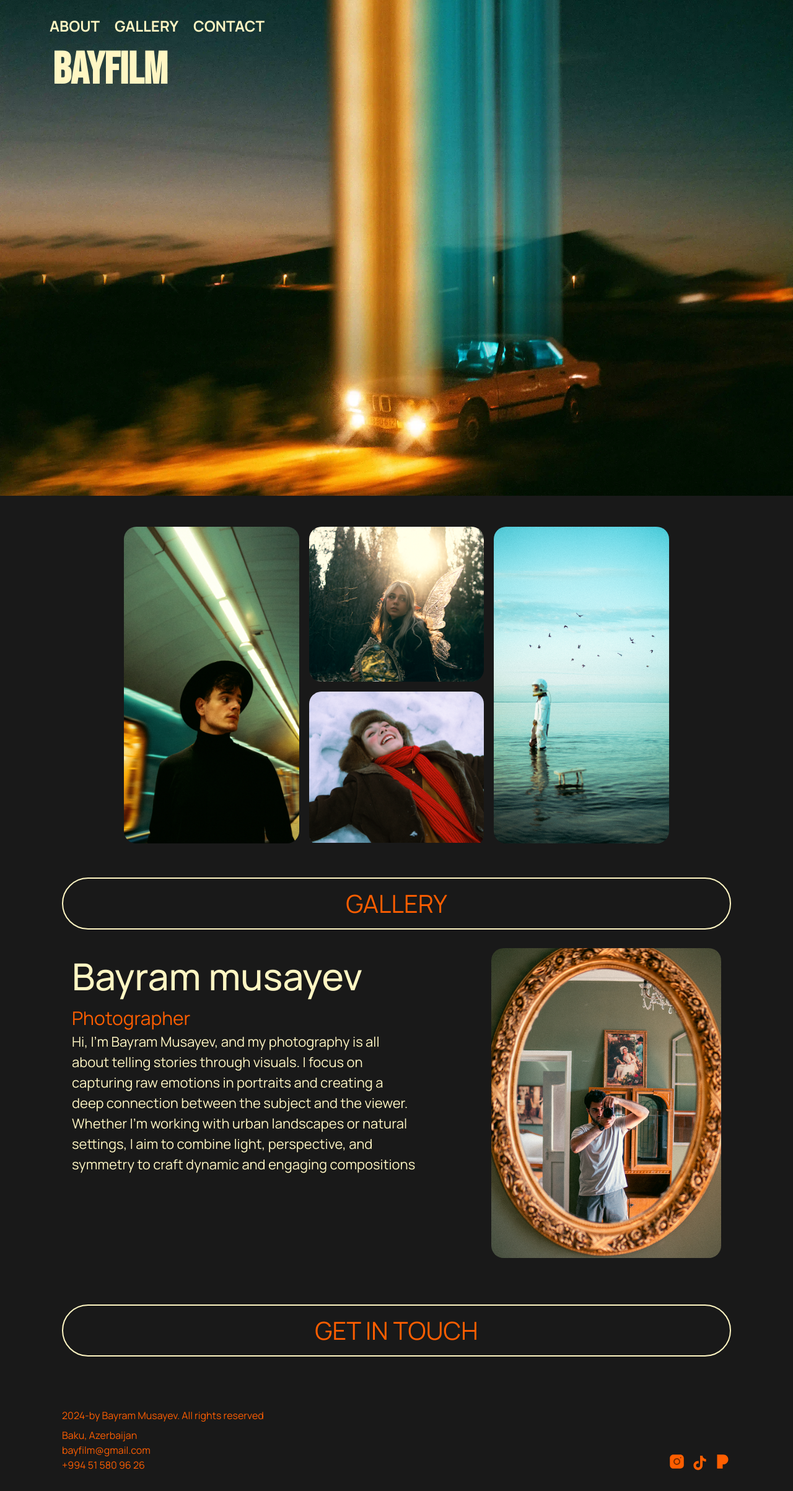
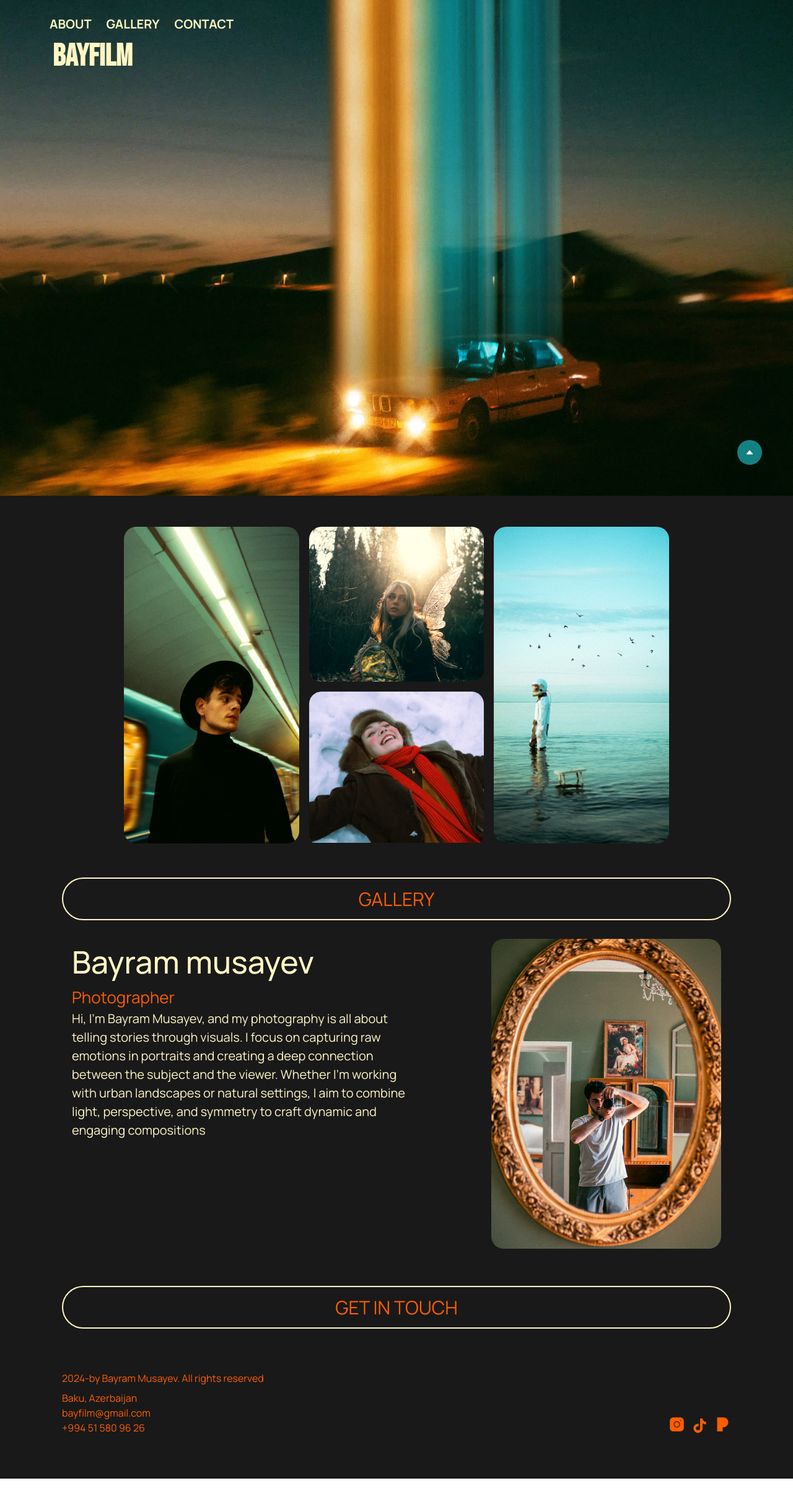
Before and after one commit to neegarw/bayfilm, a React (Vite) app: page / in a window 1280 px wide. Shown: the whole page at 62% size. Built offline with nearby package versions, Linux system fonts and the light colour scheme.

Commit message:
Refactor components to improve layout and styling; add ScrollUp component for smooth scrolling

```diff
--- a/src/App.jsx
+++ b/src/App.jsx
@@ -21,7 +21,6 @@ function App() {
     }
   }, [pathname]);
 
-
   return (
     <div>
       <Routes>
--- a/src/components/footer/Footer.jsx
+++ b/src/components/footer/Footer.jsx
@@ -2,7 +2,7 @@
 function Footer() {
     return (
         <>
-            <footer className="px-4 md:px-[100px] text-[#FF5E00] bg-[#191919] py-[30px]">
+            <footer className="px-4 md:px-[100px] text-[#FF5E00] bg-[#191919] pt-[30px] pb-[70px]">
                 <h4 className="py-2">2024-by Bayram Musayev. All rights reserved</h4>
                 <div className="flex items-end justify-between text-[]">
                     <div>
@@ -33,7 +33,6 @@ function Footer() {
                         </a>
                     </div>
                 </div>
-
             </footer>
         </>
     )
--- a/src/components/galery/Gallery.jsx
+++ b/src/components/galery/Gallery.jsx
@@ -2,25 +2,27 @@ import { Link } from "react-router-dom";
 import g1 from "../../assets/imgs/g1.png";
 import g2 from "../../assets/imgs/g2.png";
 import g3 from "../../assets/imgs/g3.png";
+import ScrollUp from "../scrollUp/ScrollUp";
 
 
 function Gallery() {
     return (
         <>
             <div className="">
-                <Link to="/category" style={{ backgroundImage: `url(${g1})` }} className="md:h-[600px] h-[50vh] w-full bg-cover bg-center flex items-center justify-center text-[#FFF7C9] text-[50px] md:text-[100px]">
+                <Link to="/category" style={{ backgroundImage: `url(${g1})` }} className="md:h-[600px] h-[50vh] w-full bg-cover bg-center flex items-center justify-center text-[#FFF7C9] text-[40px] md:text-[80px]">
                     <h3>NATURE</h3>
                 </Link>
-                <Link to="/category" style={{ backgroundImage: `url(${g2})` }} className="md:h-[600px] h-[50vh] w-full bg-cover bg-center flex items-center justify-center text-[#FFF7C9] text-[50px] md:text-[100px]">
+                <Link to="/category" style={{ backgroundImage: `url(${g2})` }} className="md:h-[600px] h-[50vh] w-full bg-cover bg-center flex items-center justify-center text-[#FFF7C9] text-[40px] md:text-[80px]">
                     <h3>PORTRAIT</h3>
                 </Link>
-                <Link to="/category" style={{ backgroundImage: `url(${g3})` }} className="md:h-[600px] h-[50vh] w-full bg-cover bg-center flex items-center justify-center text-[#FFF7C9] text-[50px] md:text-[100px]">
+                <Link to="/category" style={{ backgroundImage: `url(${g3})` }} className="md:h-[600px] h-[50vh] w-full bg-cover bg-center flex items-center justify-center text-[#FFF7C9] text-[40px] md:text-[80px]">
                     <h3>VIDEO</h3>
                 </Link>
-                <Link to="/category" style={{ backgroundImage: `url(${g1})` }} className="md:h-[600px] h-[50vh] w-full bg-cover bg-center flex items-center justify-center text-[#FFF7C9] text-[50px] md:text-[100px]">
+                <Link to="/category" style={{ backgroundImage: `url(${g1})` }} className="md:h-[600px] h-[50vh] w-full bg-cover bg-center flex items-center justify-center text-[#FFF7C9] text-[40px] md:text-[80px]">
                     <h3>COMMERCİAL</h3>
                 </Link>
             </div>
+            <ScrollUp />
         </>
     )
 }
--- a/src/components/header/Header.jsx
+++ b/src/components/header/Header.jsx
@@ -11,7 +11,7 @@ function Header() {
         <header style={{ backgroundImage: `url(${bg})` }} className="h-screen w-full bg-cover bg-center"
         >
             <nav className="text-[#fff6c3] flex flex-row  md:flex-col items-center md:items-start justify-between md:justify-start px-6 py-6 md:pl-[80px]">
-                <ul className="hidden md:flex gap-[24px] text-[24px] font-[700] capitalize">
+                <ul className="hidden md:flex gap-[24px] text-[20px] font-[700] capitalize">
                     <li
                         className="cursor-pointer"
                         onClick={() => {
@@ -26,7 +26,7 @@ function Header() {
                     <Link to="/gallery" className="cursor-pointer">GALLERY</Link>
                     <Link to='/contact' className="cursor-pointer">CONTACT</Link>
                 </ul>
-                <Link to="/" className="text-[32px] md:text-[72px] font-bold pl-[5px]"><h1>BAYFILM</h1></Link>
+                <Link to="/" className="text-[32px] sm:text-[38px] md:text-[50px] font-bold pl-[5px]"><h1>BAYFILM</h1></Link>
 
                 <div className="md:hidden">
                     <button onClick={() => setSidebarOpen(true)}>
@@ -36,7 +36,7 @@ function Header() {
             </nav>
 
             <div
-                className={`fixed top-0 right-0 h-full w-full bg-[#191919] text-[#fff6c3] transform ${sidebarOpen ? "translate-x-0" : "translate-x-full"
+                className={`fixed top-0 right-0 h-full w-[80%] bg-[#191919] text-[#fff6c3] transform ${sidebarOpen ? "translate-x-0" : "translate-x-full"
                     } transition-transform duration-300 ease-in-out z-50`}
             >
                 <div className="flex justify-end p-6">
--- a/src/components/main/GridGalery.jsx
+++ b/src/components/main/GridGalery.jsx
@@ -7,22 +7,18 @@ function GridGalery() {
     return (
         <div className="py-[50px]">
             <div className="grid grid-cols-1 md:grid-cols-2 lg:grid-cols-3 md:grid-rows-2 grid-rows-4 gap-4 md:px-[50px] lg:px-[100px]">
-                {/* g1 tam sütunu tutur */}
                 <div className="w-full md:h-[99%] h-[250px] md:row-span-2 rounded-[20px] overflow-hidden">
                     <img src={g1} alt="Gallery 1" className="w-full h-full object-cover" />
                 </div>
 
-                {/* g2 */}
                 <div className="w-full h-[250px] rounded-[20px] overflow-hidden">
                     <img src={g2} alt="Gallery 2" className="w-full h-full object-cover" />
                 </div>
 
-                {/* g4 */}
                 <div className="w-full md:h-[99%] h-[250px] md:row-span-2 rounded-[20px] overflow-hidden">
                     <img src={g4} alt="Gallery 4" className="w-full h-full object-cover" />
                 </div>
 
-                {/* g3 */}
                 <div className="w-full h-[250px] md:row-span-1 rounded-[20px] overflow-hidden">
                     <img src={g3} alt="Gallery 3" className="w-full h-full object-cover" />
                 </div>
--- a/src/components/main/Main.jsx
+++ b/src/components/main/Main.jsx
@@ -1,20 +1,22 @@
 import GridGalery from './GridGalery'
 import musayev from "../../assets/imgs/musayev.png";
 import { Link } from 'react-router-dom';
+import ScrollUp from '../scrollUp/ScrollUp';
 
 
 function Main() {
     return (
+        <>
             <div className='bg-[#191919] px-4 md:px-[50px] lg:px-[100px]'>
                 <GridGalery />
-            <Link to="/gallery" className='py-[15px] md:py-[25px] lg:py-[45px]'>
-                <button className='lg:text-[40px] md:text-[30px] text-[20px] capitalize border-[2px] border-[#fff6c3] text-[#ff5e00] w-full rounded-[80px] py-[10px] flex items-center justify-center hover:text-[#fff6c3] transition ease-in-out duration-300'>GALLERY</button>
+                <Link to="/gallery" className='py-[15px] md:py-[20px] lg:py-[30px]'>
+                    <button className='lg:text-[30px] md:text-[25px] text-[20px] capitalize border-[2px] border-[#fff6c3] text-[#ff5e00] w-full rounded-[80px] py-[10px] flex items-center justify-center hover:text-[#fff6c3] transition ease-in-out duration-300 cursor-pointer'>GALLERY</button>
                 </Link>
                 <div id="about" className='flex flex-col md:flex-row md:gap-[50] lg:gap-[120px] items-start justify-between px-4 gap-[20px] py-[30px]'>
                     <div className="w-full md:w-[60%]">
-                    <h2 className="text-[#FFF6C3] lg:text-[60px] md:text-[40px] text-[32px] font-[500]">Bayram musayev</h2>
-                    <h4 className="text-[#FF5E00] lg:text-[30px] md:text-[25px] text-[20px]">Photographer</h4>
-                    <p className="text-[#FFF6C3] text-[14px] md:text-[18px] lg:text-[22px] text-justify md:text-left">
+                        <h2 className="text-[#FFF6C3] lg:text-[50px] md:text-[30px] text-[26px] font-[500]">Bayram musayev</h2>
+                        <h4 className="text-[#FF5E00] lg:text-[26px] md:text-[22px] text-[18px]">Photographer</h4>
+                        <p className="text-[#FFF6C3] text-[14px] md:text-[16px] lg:text-[20px] text-justify md:text-left">
                             Hi, I’m Bayram Musayev, and my   photography is all about telling stories through visuals. I focus on capturing raw emotions in portraits and creating a deep connection between the subject and the viewer. Whether I’m working with urban landscapes or natural settings, I aim to combine light, perspective, and symmetry to craft dynamic and engaging compositions
                         </p>
                     </div>
@@ -22,10 +24,13 @@ function Main() {
                         <img className=" h-[400px] md:h-[500px] md:w-[450px] w-full object-cover rounded-[20px]" src={musayev} alt="musayev" />
                     </div>
                 </div>
-            <div className='py-[15px] md:py-[25px] lg:py-[45px]'>
-                <Link to="/contact" className='lg:text-[40px] md:text-[30px] text-[20px] capitalize border-[2px] border-[#fff6c3] text-[#ff5e00] w-full rounded-[80px] py-[10px] flex items-center justify-center hover:text-[#fff6c3] transition ease-in-out duration-300'>GET IN TOUCH</Link>
+                <div className='py-[15px] md:py-[20px] lg:py-[30px]'>
+                    <Link to="/contact" className='lg:text-[30px] md:text-[25px] text-[20px] capitalize border-[2px] border-[#fff6c3] text-[#ff5e00] w-full rounded-[80px] py-[10px] flex items-center justify-center hover:text-[#fff6c3] transition ease-in-out duration-300'>GET IN TOUCH</Link>
                 </div>
             </div>
+            <ScrollUp />
+        </>
+
     )
 }
 
--- /dev/null
+++ b/src/components/scrollUp/ScrollUp.jsx
@@ -0,0 +1,15 @@
+import { IoCaretUp } from 'react-icons/io5'
+
+function ScrollUp() {
+    return (
+        <>
+            <div
+                onClick={() => window.scrollTo({ top: 0, behavior: 'smooth' })}
+                className='fixed md:bottom-[50px] bottom-4 md:right-[50px] right-4 bg-[#138082] text-white p-3 rounded-full cursor-pointer hover:bg-[#143432] hover:text-white transition ease-in-out duration-300 shadow-2xl'>
+                <IoCaretUp />
+            </div>
+        </>
+    )
+}
+
+export default ScrollUp
```
Also changed, not shown: src/components/category/Category.jsx (+16 -33 lines), src/components/contact/Contact.jsx (+5 -5 lines). Lines whose indentation alone changed are shown as unchanged.
